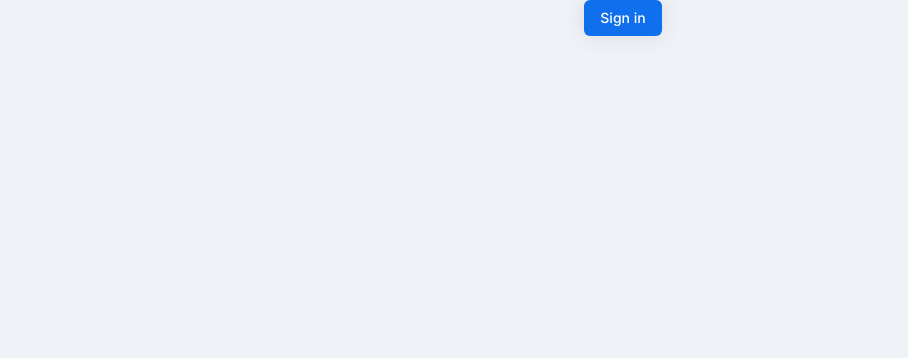
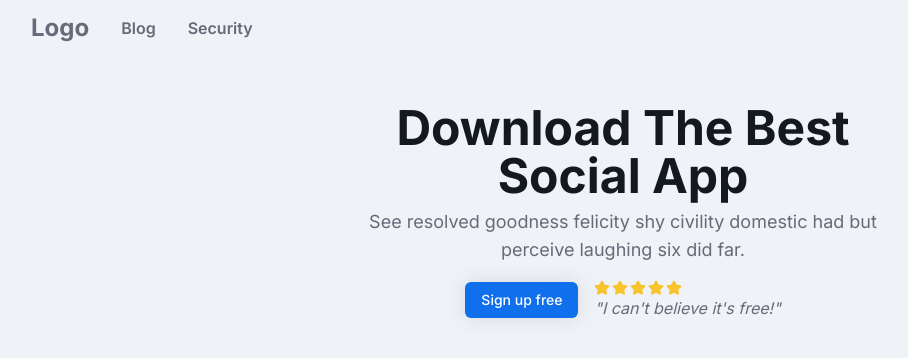
Before and after one commit to Woollywood/glimmer, a Next.js app: page /landing in a window 1280 px wide. Shown: the top 358 px of the page, without its empty margins (17-925 px from the left). Built offline with nearby package versions, Linux system fonts and the light colour scheme.

Commit message:
redesign: layouts and landing page

```diff
--- /dev/null
+++ b/src/app/(protected)/layout.tsx
@@ -0,0 +1,19 @@
+import { ThemeToggler } from '@/components/shared/ThemeToggler';
+import { NextPage } from 'next';
+
+interface Props {
+	children: React.ReactNode;
+}
+
+const Layout: NextPage<Props> = ({ children }) => {
+	return (
+		<div>
+			<div>
+				<ThemeToggler />
+			</div>
+			{children}
+		</div>
+	);
+};
+
+export default Layout;
--- /dev/null
+++ b/src/app/(protected)/page.tsx
@@ -0,0 +1,7 @@
+import { NextPage } from 'next';
+
+const Page: NextPage = async () => {
+	return <main className='flex h-full flex-col items-center justify-center'></main>;
+};
+
+export default Page;
--- a/src/app/(protected)/settings/page.tsx
+++ /dev/null
@@ -1,10 +0,0 @@
-import { NextPage } from 'next';
-import { auth } from '@/auth';
-
-const Page: NextPage = async () => {
-	const session = await auth();
-
-	return <div>{JSON.stringify(session)}</div>;
-};
-
-export default Page;
--- a/src/app/(unauthorized)/landing/layout.tsx
+++ b/src/app/(unauthorized)/landing/layout.tsx
@@ -1,11 +1,44 @@
 import { NextPage } from 'next';
+import Link from 'next/link';
 
 interface Props {
 	children: React.ReactNode;
 }
 
+interface Link {
+	href: string;
+	label: string;
+}
+
+const links: Link[] = [
+	{
+		href: '/blogs',
+		label: 'Blog',
+	},
+	{
+		href: '/security',
+		label: 'Security',
+	},
+];
+
 const Layout: NextPage<Props> = ({ children }) => {
-	return <div>{children}</div>;
+	return (
+		<div className='grid grid-rows-[auto_1fr_auto] gap-y-12'>
+			<header className='container flex h-14 items-center'>
+				<Link href='/' className='px-4 text-2xl font-bold'>
+					Logo
+				</Link>
+				<div className='flex items-center'>
+					{links.map(({ href, label }) => (
+						<Link key={href} href={href} className='block p-4 text-base font-semibold capitalize'>
+							{label}
+						</Link>
+					))}
+				</div>
+			</header>
+			{children}
+		</div>
+	);
 };
 
 export default Layout;
--- a/src/app/(unauthorized)/landing/page.tsx
+++ b/src/app/(unauthorized)/landing/page.tsx
@@ -1,4 +1,5 @@
 import { Button } from '@/components/ui/button';
+import { Star } from 'lucide-react';
 import { NextPage } from 'next';
 import Link from 'next/link';
 
@@ -10,11 +11,27 @@ const Landing: NextPage<Props> = async ({ searchParams }) => {
 	const { callbackUrl } = await searchParams;
 
 	return (
-		<div className='flex items-center justify-center'>
-			<Button asChild>
-				<Link href={{ pathname: '/sign-in', query: { callbackUrl } }}>Sign in</Link>
-			</Button>
-		</div>
+		<>
+			<section className='container'>
+				<h1 className='mx-auto mb-2 max-w-xl text-center text-5xl font-bold'>Download The Best Social App</h1>
+				<p className='mx-auto mb-4 max-w-xl text-center text-lg'>
+					See resolved goodness felicity shy civility domestic had but perceive laughing six did far.{' '}
+				</p>
+				<div className='flex items-center justify-center gap-4'>
+					<Button asChild>
+						<Link href={{ pathname: '/sign-up', query: { callbackUrl } }}>Sign up free</Link>
+					</Button>
+					<div className='flex flex-col justify-center'>
+						<div className='flex items-center gap-0.5'>
+							{Array.from({ length: 5 }).map((_, index) => (
+								<Star key={index} className='fill-warning stroke-warning size-4' />
+							))}
+						</div>
+						<i>&quot;I can&apos;t believe it&apos;s free!&quot;</i>
+					</div>
+				</div>
+			</section>
+		</>
 	);
 };
 
--- a/src/app/page.tsx
+++ /dev/null
@@ -1,21 +0,0 @@
-import Link from 'next/link';
-import { NextPage } from 'next';
-import { Button } from '@/components/ui/button';
-
-const Page: NextPage = async () => {
-	return (
-		<main className='flex h-full flex-col items-center justify-center'>
-			<div className='space-y-6 text-center'>
-				<h1 className='text-6xl font-semibold text-black drop-shadow-md'>Auth</h1>
-				<p className='text-lg text-black'>A simple authentication service</p>
-				<div>
-					<Link href='/sign-in'>
-						<Button size='lg'>Sign in</Button>
-					</Link>
-				</div>
-			</div>
-		</main>
-	);
-};
-
-export default Page;
```
